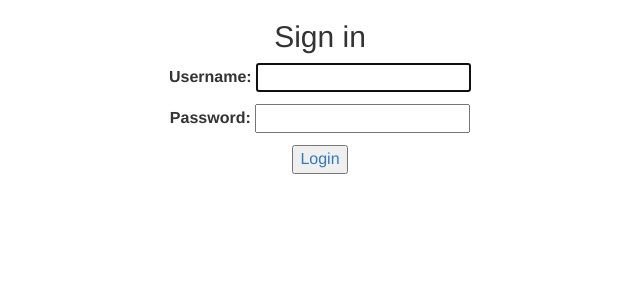
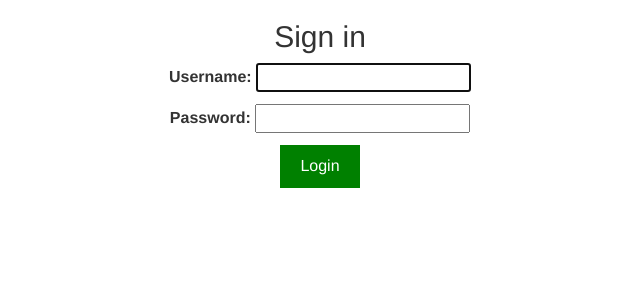
Before and after one commit to Random11211/dysk, a Django app: page /login/ in a window 1280 px wide. Shown: the top 300 px of the page, without its empty margins (320-960 px from the left). Run offline with Django 3.2, Linux system fonts and the light colour scheme; some libraries are stand-ins or nearby versions.

Commit message:
login button :)

```diff
--- a/templates/login.html
+++ b/templates/login.html
@@ -8,7 +8,7 @@
     {{ form.as_p }}
 
       <div>
-          <a href=".."><button type="submit">Login</button></a>
+          <a href=".."><button class="mybutton" type="submit">Login</button></a>
       </div>
   </form>
 {% endblock %}
```
